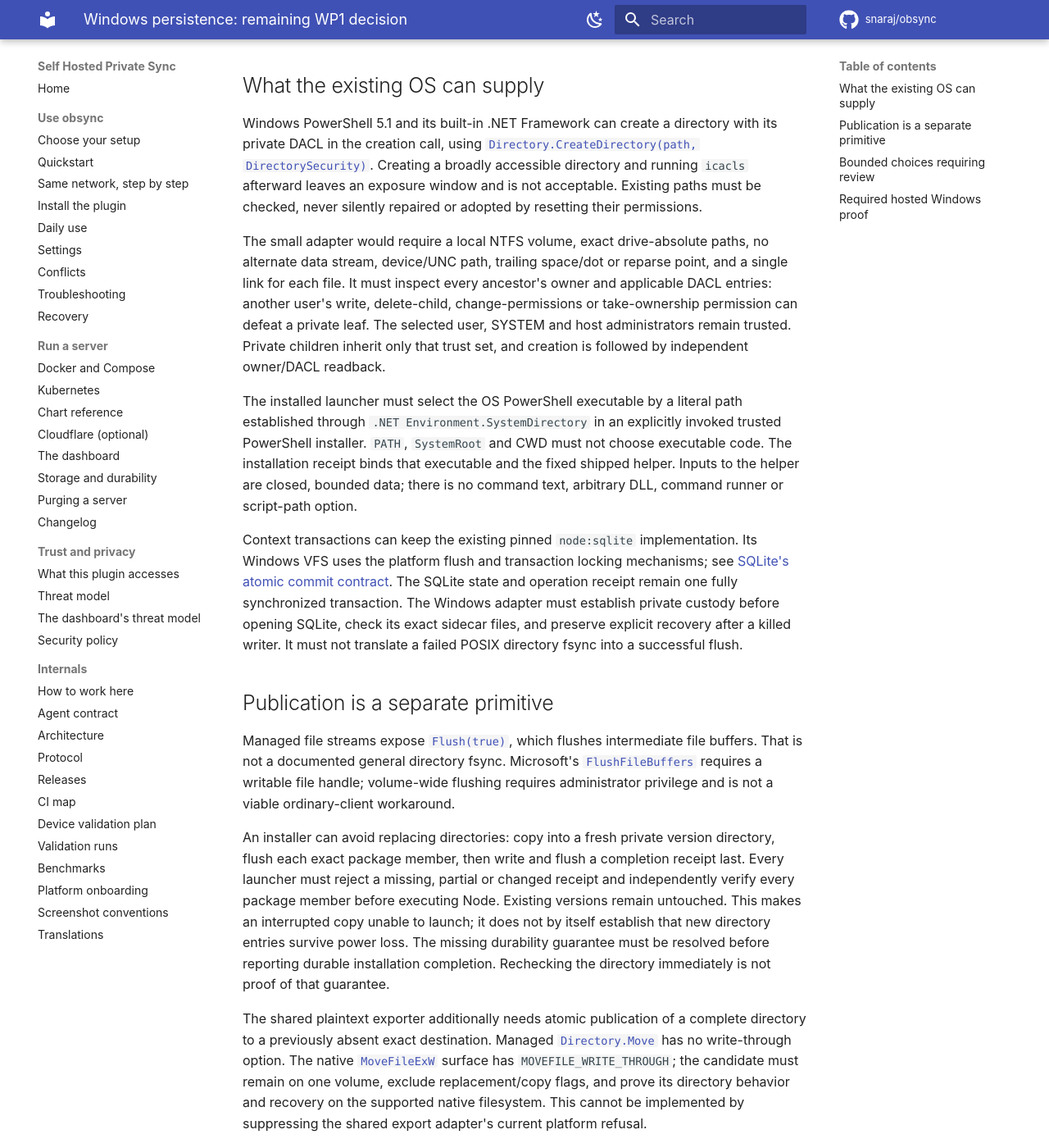
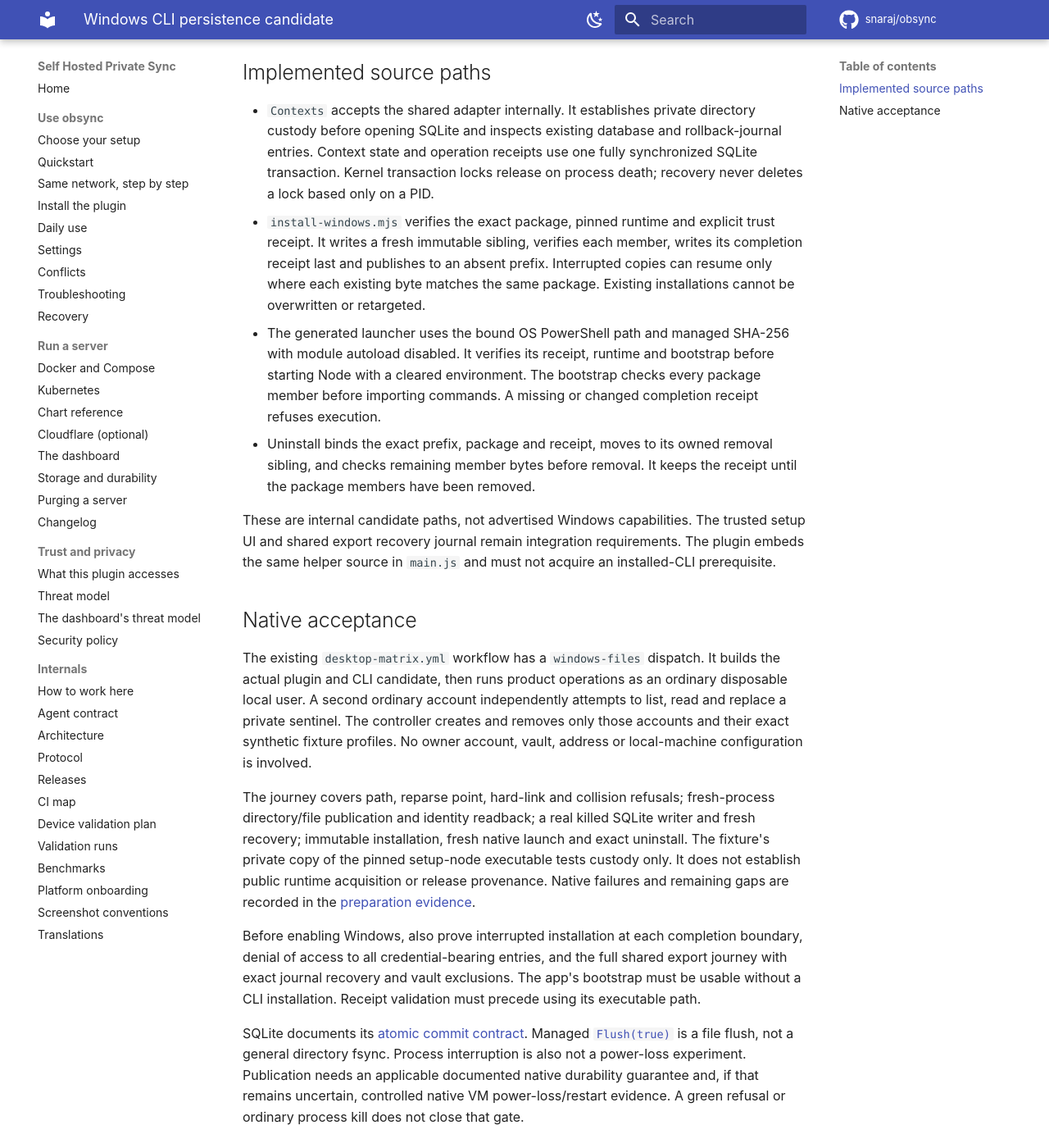
Before and after one commit to snaraj/obsync, an MkDocs documentation site: the page built from docs/design/cli-windows-filesystem.md, in a window 1280 px wide and 1400 px high, scrolled down 277 px. Shown: the whole window at 82% size. Built offline with MkDocs 1.6.1 and Material for MkDocs 9.7.7, drawn with Linux system fonts in a browser that asks for light colours; comment, search, counter and statistics services are not loaded; some of the changed text lies outside the part shown.

Commit message:
fix: close the committed SQLite handle before Windows flush
The independent native helper opens files with FileShare.None. Release the
committed SQLite handle before that custody/flush boundary and preserve the
unknown-result refusal if readback fails. Closed handles are not queried or
closed twice. The native journey now proves a held database refuses the flush
and its closed counterpart succeeds before exercising the mutation.

All nine focused POSIX CLI process checks pass in 12 seconds. Replace the
superseded Windows decision note with current source and native-proof gaps.

- GPT-6

```diff
--- a/docs/design/cli-windows-filesystem.md
+++ b/docs/design/cli-windows-filesystem.md
@@ -1,119 +1,65 @@
-# Windows persistence: remaining WP1 decision
+# Windows CLI persistence candidate
 
-The offline CLI candidate still refuses Windows context mutations, installation
-and plaintext export. That refusal is a safe failure, not completion of WP1.
-This assessment identifies the smallest remaining platform work. It does not
-enable an untested adapter or expand the repository's native-code exception.
+The source candidate uses the [shared Windows filesystem helper](windows-filesystem.md).
+The owner approved its one fixed `MoveFileExW` import for absent-destination
+publication of an owned directory or a private single-link regular file on the
+same NTFS volume. There is no additional native binary, symbol or dependency.
+Public Windows context mutations, installation and export remain unavailable
+until the complete native journeys and durability contract pass review.
 
-## What the existing OS can supply
+## Implemented source paths
 
-Windows PowerShell 5.1 and its built-in .NET Framework can create a directory
-with its private DACL in the creation call, using
-[`Directory.CreateDirectory(path, DirectorySecurity)`](https://learn.microsoft.com/en-us/dotnet/api/system.io.directory.createdirectory?view=netframework-4.8.1).
-Creating a broadly accessible directory and running `icacls` afterward leaves
-an exposure window and is not acceptable. Existing paths must be checked, never
-silently repaired or adopted by resetting their permissions.
+- `Contexts` accepts the shared adapter internally. It establishes private
+  directory custody before opening SQLite and inspects existing database and
+  rollback-journal entries. Context state and operation receipts use one fully
+  synchronized SQLite transaction. Kernel transaction locks release on process
+  death; recovery never deletes a lock based only on a PID.
+- `install-windows.mjs` verifies the exact package, pinned runtime and explicit
+  trust receipt. It writes a fresh immutable sibling, verifies each member,
+  writes its completion receipt last and publishes to an absent prefix.
+  Interrupted copies can resume only where each existing byte matches the
+  same package. Existing installations cannot be overwritten or retargeted.
+- The generated launcher uses the bound OS PowerShell path and managed SHA-256
+  with module autoload disabled. It verifies its receipt, runtime and bootstrap
+  before starting Node with a cleared environment. The bootstrap checks every
+  package member before importing commands. A missing or changed completion
+  receipt refuses execution.
+- Uninstall binds the exact prefix, package and receipt, moves to its owned
+  removal sibling, and checks remaining member bytes before removal. It keeps
+  the receipt until the package members have been removed.
 
-The small adapter would require a local NTFS volume, exact drive-absolute paths,
-no alternate data stream, device/UNC path, trailing space/dot or reparse point,
-and a single link for each file. It must inspect every ancestor's owner and
-applicable DACL entries: another user's write, delete-child, change-permissions
-or take-ownership permission can defeat a private leaf. The selected user,
-SYSTEM and host administrators remain trusted. Private children inherit only
-that trust set, and creation is followed by independent owner/DACL readback.
+These are internal candidate paths, not advertised Windows capabilities.
+The trusted setup UI and shared export recovery journal remain integration
+requirements. The plugin embeds the same helper source in `main.js` and must
+not acquire an installed-CLI prerequisite.
 
-The installed launcher must select the OS PowerShell executable by a literal
-path established through `.NET Environment.SystemDirectory` in an explicitly
-invoked trusted PowerShell installer. `PATH`, `SystemRoot` and CWD must not
-choose executable code. The installation receipt binds that executable and the
-fixed shipped helper. Inputs to the helper are closed, bounded data; there is
-no command text, arbitrary DLL, command runner or script-path option.
+## Native acceptance
 
-Context transactions can keep the existing pinned `node:sqlite` implementation.
-Its Windows VFS uses the platform flush and transaction locking mechanisms;
-see [SQLite's atomic commit contract](https://www.sqlite.org/atomiccommit.html).
-The SQLite state and operation receipt remain one fully synchronized transaction.
-The Windows adapter must establish private custody before opening SQLite, check
-its exact sidecar files, and preserve explicit recovery after a killed writer.
-It must not translate a failed POSIX directory fsync into a successful flush.
+The existing `desktop-matrix.yml` workflow has a `windows-files` dispatch.
+It builds the actual plugin and CLI candidate, then runs product operations as
+an ordinary disposable local user. A second ordinary account independently
+attempts to list, read and replace a private sentinel. The controller creates
+and removes only those accounts and their exact synthetic fixture profiles.
+No owner account, vault, address or local-machine configuration is involved.
 
-## Publication is a separate primitive
+The journey covers path, reparse point, hard-link and collision refusals;
+fresh-process directory/file publication and identity readback; a real killed
+SQLite writer and fresh recovery; immutable installation, fresh native launch
+and exact uninstall. The fixture's private copy of the pinned setup-node
+executable tests custody only. It does not establish public runtime acquisition
+or release provenance. Native failures and remaining gaps are recorded in the
+[preparation evidence](../validation-runs/2026-10-02-windows-native-preparation.md).
 
-Managed file streams expose
-[`Flush(true)`](https://learn.microsoft.com/en-us/dotnet/api/system.io.filestream.flush?view=netframework-4.8.1),
-which flushes intermediate file buffers. That is not a documented general
-directory fsync. Microsoft's
-[`FlushFileBuffers`](https://learn.microsoft.com/en-us/windows/win32/api/fileapi/nf-fileapi-flushfilebuffers)
-requires a writable file handle; volume-wide flushing requires administrator
-privilege and is not a viable ordinary-client workaround.
+Before enabling Windows, also prove interrupted installation at each completion
+boundary, denial of access to all credential-bearing entries, and the full
+shared export journey with exact journal recovery and vault exclusions. The
+app's bootstrap must be usable without a CLI installation. Receipt validation
+must precede using its executable path.
 
-An installer can avoid replacing directories: copy into a fresh private version
-directory, flush each exact package member, then write and flush a completion
-receipt last. Every launcher must reject a missing, partial or changed receipt
-and independently verify every package member before executing Node. Existing
-versions remain untouched. This makes an interrupted copy unable to launch;
-it does not by itself establish that new directory entries survive power loss.
-The missing durability guarantee must be resolved before reporting durable
-installation completion. Rechecking the directory immediately is not proof of
-that guarantee.
-
-The shared plaintext exporter additionally needs atomic publication of a
-complete directory to a previously absent exact destination. Managed
-[`Directory.Move`](https://learn.microsoft.com/en-us/dotnet/api/system.io.directory.move?view=netframework-4.8.1)
-has no write-through option. The native
-[`MoveFileExW`](https://learn.microsoft.com/en-us/windows/win32/api/winbase/nf-winbase-movefileexw)
-surface has `MOVEFILE_WRITE_THROUGH`; the candidate must remain on one volume,
-exclude replacement/copy flags, and prove its directory behavior and recovery
-on the supported native filesystem. This cannot be implemented by suppressing
-the shared export adapter's current platform refusal.
-
-## Bounded choices requiring review
-
-1. **Keep only managed OS calls.** Implement DACL creation/inspection and retain
-   SQLite transactions. Prove the immutable-directory installer with a receipt
-   written last against a documented Windows durability contract. Plaintext
-   export publication remains an unresolved WP1 capability. A green refusal test
-   does not close either missing guarantee.
-2. **Authorize a narrow native filesystem helper.** Preserve the Node built-ins
-   and zero npm dependencies, but explicitly permit a reviewed OS interop file
-   for the missing native directory publication/identity operations. A fixed
-   PowerShell/.NET interop source would need the same package integrity checks
-   and native acceptance as other shipped code. No generic FFI interface or
-   dynamically chosen symbol/library belongs in the operation catalog.
-
-The present AGENTS contract permits one FFI surface in the Rust server. The
-approved Node runtime exception does not silently authorize another one.
-Node 26.10.0 also exposes experimental
-[`node:ffi`](https://nodejs.org/api/ffi.html), which its own documentation calls
-unsafe; that is not a permission-free alternative. Shipping a new native helper
-binary would add another build, artifact and provenance contract and is a larger
-decision than the source helper above. No such exception or binary is added here.
-
-## Required hosted Windows proof
-
-Use a disposable hosted `windows-2025` runner and synthetic fixture paths only;
-retain the exact package, Node and helper hashes with the result. The existing
-CLI native workflow is prepared, but has not run for this candidate.
-
-- Install the verified candidate as an ordinary user into a path containing
-  spaces. Launch help/schema/context operations through a new terminal process.
-  Clear preloads and inherited executable-selection inputs before Node starts.
-- Read owner/DACLs through a separate OS process. A second disposable local
-  account must fail to list/read/replace the private sentinel, database,
-  sidecars, receipt and launcher; the intended account must succeed. DACL text
-  alone is not an access-denial test. Remove only that fixture account afterward.
-- Reject a junction/reparse point, hard link, network share, alternate data
-  stream, insecure parent and a preexisting unknown destination without changing
-  unrelated sentinels. The direct supported operation must still work.
-- Kill actual installer/context processes before and after each publication
-  boundary. A fresh process must find either the last committed state and its
-  exact receipt or a named incomplete state; it must never accept partial code,
-  duplicate a context mutation or need PID-only stale-lock deletion.
-- For the shared exporter, independently read the completed plaintext and
-  prove its ACL, exact destination and unchanged vault exclusions after restart.
-  A killed publication must reconcile only its own bound journal and staging
-  directory. Reuse the existing crypto/format modules.
-- Record process-interruption evidence separately from power-loss durability.
-  The latter requires an applicable documented native guarantee and, where it
-  remains uncertain, a controlled VM power-loss/restart experiment. An ordinary
-  runner process kill or clean volume unmount cannot stand in for that proof.
+SQLite documents its [atomic commit contract](https://www.sqlite.org/atomiccommit.html).
+Managed [`Flush(true)`](https://learn.microsoft.com/en-us/dotnet/api/system.io.filestream.flush?view=netframework-4.8.1)
+is a file flush, not a general directory fsync. Process interruption is also
+not a power-loss experiment. Publication needs an applicable documented native
+durability guarantee and, if that remains uncertain, controlled native VM
+power-loss/restart evidence. A green refusal or ordinary process kill does not
+close that gate.
```
Also changed, not shown: 2 other files.
